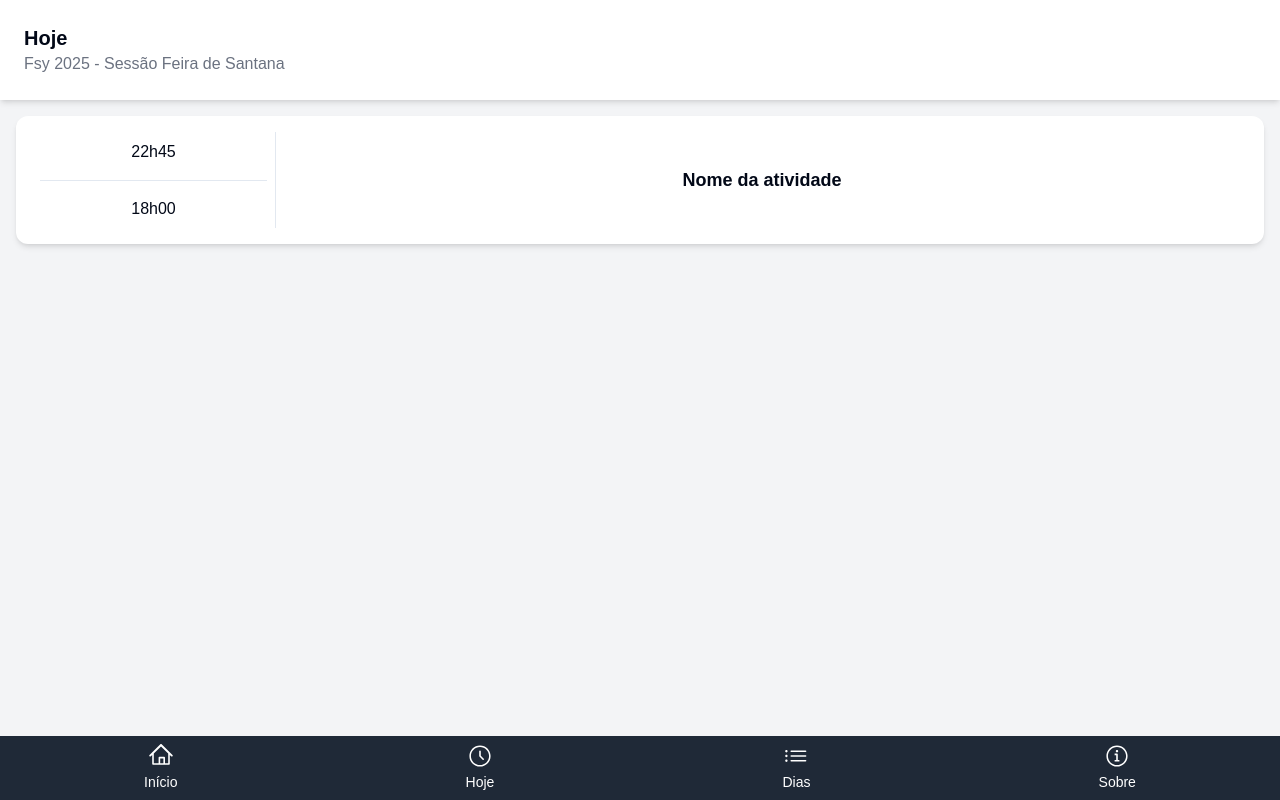
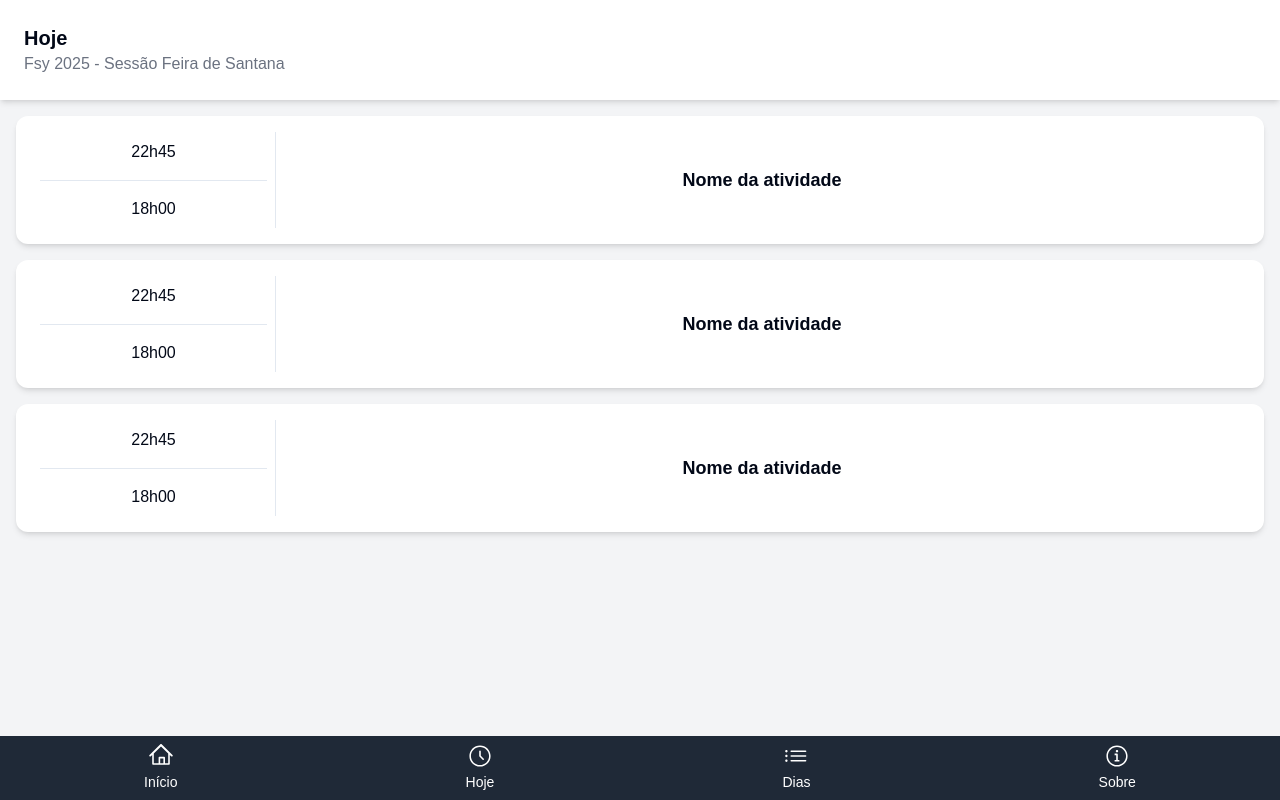
Before and after one commit to caleosilva/FSY-APP, a Next.js app: page /hoje in a window 1280 px wide. Built offline with nearby package versions, Linux system fonts and the light colour scheme.

Commit message:
fix: not used elements

```diff
--- a/app/hoje/page.tsx
+++ b/app/hoje/page.tsx
@@ -1,6 +1,6 @@
 import DialogActivity from "@/components/formatedComponents/DialogActivity";
 
-export default function Home() {
+export default function Hoje() {
   return (
     <div className="flex flex-col h-screen overflow-y-auto pb-20 bg-gray-100">
 
@@ -12,11 +12,20 @@ export default function Home() {
         </h2>
       </div>
 
-      {/* Cards com proporção 1/4, 2/4, 1/4 */}
       <div className="flex flex-col flex-1 h-full p-4  space-y-4 ">
         <DialogActivity
-          additionalClass=" flex-[1] shadow-lg rounded-xl p-4"
-          backgroundColor="#FDE68A"
+          additionalClass=" shadow-lg rounded-xl p-4"
+          backgroundColor=""
+        />
+
+        <DialogActivity
+          additionalClass=" shadow-lg rounded-xl p-4"
+          backgroundColor=""
+        />
+
+        <DialogActivity
+          additionalClass=" shadow-lg rounded-xl p-4"
+          backgroundColor=""
         />
       </div>
     </div>
--- a/components/formatedComponents/DialogActivity.tsx
+++ b/components/formatedComponents/DialogActivity.tsx
@@ -1,4 +1,3 @@
-import { Button } from "@/components/ui/button"
 import { Separator } from "@/components/ui/separator"
 import {
     Dialog,
@@ -9,11 +8,17 @@ import {
     DialogTrigger,
 } from "@/components/ui/dialog"
 
+interface KeyPoint {
+    title?: string;
+    details?: string;
+    todo?: string[];
+}
+
 interface Activity {
-    time: string,
-    name: string,
-    location: string,
-    key_points: Array<any>
+    time: string;
+    name: string;
+    location: string;
+    key_points: KeyPoint[];
 }
 
 interface DialogActivityProps {
@@ -27,10 +32,14 @@ export default function DialogActivity({
     activity,
     backgroundColor
 }: DialogActivityProps) {
+    console.log(activity)
     return (
         <Dialog>
             <DialogTrigger>
-                <div className={`flex w-full h-32  shadow-md bg-white p-4 ${additionalClass}`}>
+                <div
+                    className={`flex w-full h-32  shadow-md bg-white p-4 ${additionalClass}`}
+                    style={{ backgroundColor }}
+                >
                     <div className="w-1/5 flex flex-col items-center justify-center space-y-4 p-2">
                         <p>22h45</p>
                         <Separator />
```
